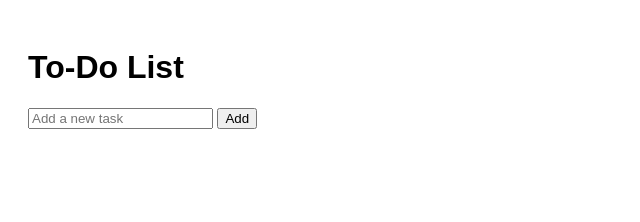
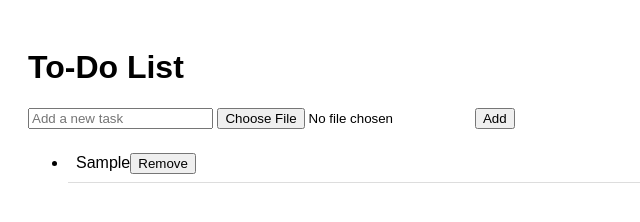
Before and after one commit to Sin317/to-do-list, a plain HTML site: page todo/index.html in a window 1280 px wide. Both pictures are taken after typing "Sample" into the empty fields and a click on the button "Add". Shown: the whole page, without its empty margins (0-640 px from the left). Drawn offline with Linux system fonts and the light colour scheme; no server answers.

Commit message:
update view

```diff
--- a/todo/index.html
+++ b/todo/index.html
@@ -7,9 +7,41 @@
 <body>
     <h1>To-Do List</h1>
     <input type="text" id="taskInput" placeholder="Add a new task">
+    <input type="file" id="imageInput" accept="image/*">
     <button id="addButton">Add</button>
-    <ul id="taskList">
-    </ul>
-    <script src="script.js"></script>
+    <ul id="taskList"></ul>
+
+    <script>
+        document.getElementById("addButton").addEventListener("click", function() {
+            let taskText = document.getElementById("taskInput").value;
+            let imageFile = document.getElementById("imageInput").files[0];
+
+            if (taskText === "" && !imageFile) return;
+
+            let li = document.createElement("li");
+            let taskSpan = document.createElement("span");
+            taskSpan.textContent = taskText;
+
+            let removeButton = document.createElement("button");
+            removeButton.textContent = "Remove";
+            removeButton.addEventListener("click", function() {
+                li.remove();
+            });
+
+            li.appendChild(taskSpan);
+            if (imageFile) {
+                let img = document.createElement("img");
+                img.src = URL.createObjectURL(imageFile);
+                img.style.maxWidth = "100px";
+                img.style.display = "block";
+                li.appendChild(img);
+            }
+            li.appendChild(removeButton);
+
+            document.getElementById("taskList").appendChild(li);
+            document.getElementById("taskInput").value = "";
+            document.getElementById("imageInput").value = "";
+        });
+    </script>
 </body>
 </html>
```
